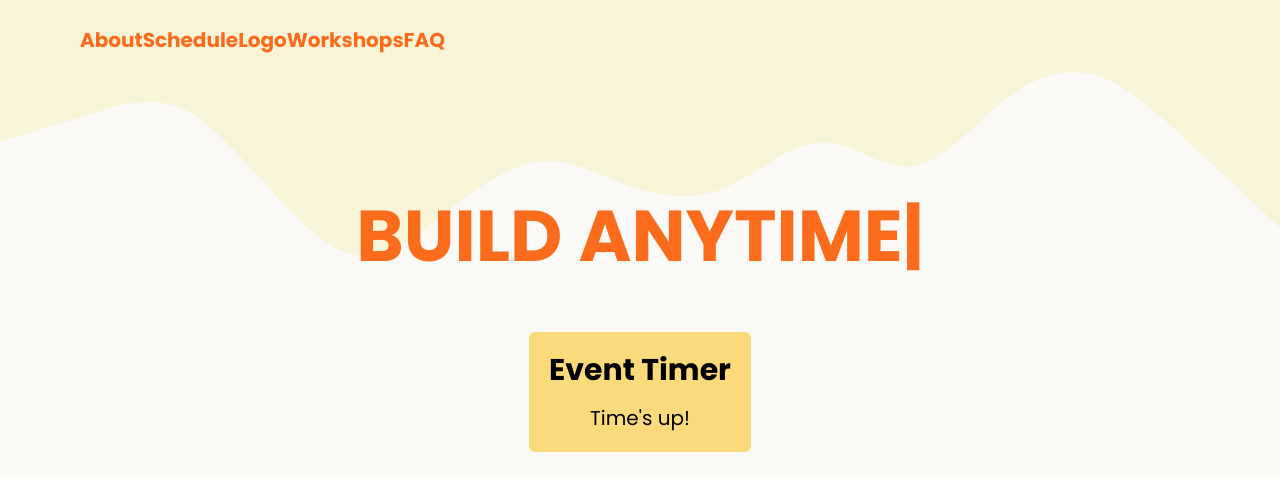
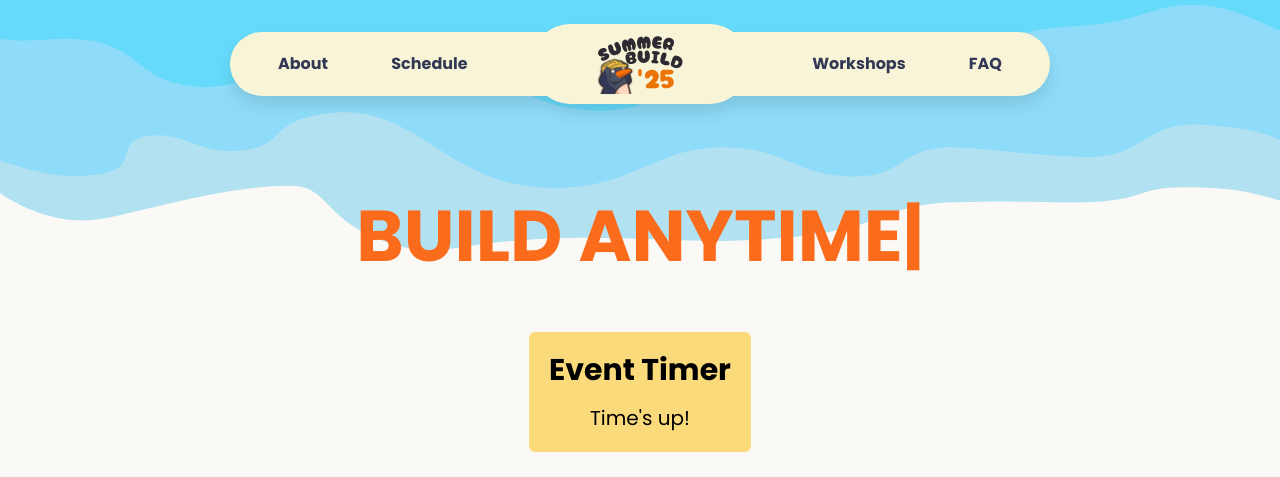
Before and after one commit to DevHub-iLab/summerbuild-2025, a React (Vite) app: page / in a window 1280 px wide. Shown: the top 477 px of the page. Built offline with nearby package versions, Linux system fonts and the light colour scheme; the HTML template or start-up script is replaced by a standard one.

Commit message:
⚡ Updated Navbar with logo & new look

```diff
--- a/src/components/Navbar/NewNav.jsx
+++ b/src/components/Navbar/NewNav.jsx
@@ -1,5 +1,6 @@
 import React, { useState, useEffect } from "react"
 import { IoIosMenu, IoMdClose } from "react-icons/io"
+import SummerBuild25 from "../../assets/summerbuild25logo.svg"
 
 function NewNav() {
     const [navbar, setNavbar] = useState(false) // Tracks background change
@@ -46,79 +47,77 @@ function NewNav() {
     return (
         <>
             <svg
-                class="absolute top-0 left-0 z-[-1] h-auto w-auto"
-                viewBox="0 0 1440 320"
-            >
+                class="absolute z-[-1] h-auto w-auto"
+                viewBox="10 100 1440 480">
                 <path
-                    fill="#f8f4d8"
-                    fill-opacity="1"
-                    d="M0,160L17.1,154.7C34.3,149,69,139,103,128C137.1,117,171,107,206,122.7C240,139,274,181,309,218.7C342.9,256,377,288,
-            411,288C445.7,288,480,256,514,229.3C548.6,203,583,181,617,181.3C651.4,181,686,203,720,213.3C754.3,224,789,224,823,208C857.1,192,891,160,926,160C960,160,994,
-            192,1029,186.7C1062.9,181,1097,139,1131,112C1165.7,85,1200,75,1234,85.3C1268.6,96,1303,128,1337,160C1371.4,192,1406,224,1423,240L1440,256L1440,0L1422.9,0C1405.7,
-            0,1371,0,1337,0C1302.9,0,1269,0,1234,0C1200,0,1166,0,1131,0C1097.1,0,1063,0,1029,0C994.3,0,960,0,926,0C891.4,0,857,0,823,0C788.6,0,754,0,720,0C685.7,0,651,0,617,
-            0C582.9,0,549,0,514,0C480,0,446,0,411,0C377.1,0,343,0,309,0C274.3,0,240,0,206,0C171.4,0,137,0,103,0C68.6,0,34,0,17,0L0,0Z"
-                ></path>
+                    d="M109.474 347.754C66.984 350.169 21.4949 328.709 9.13968e-06 308.962L4.67713e-05 0.000244141L2093 0.000375473L2093 359.887C1918.04 373.19 1932.98 320.479 1848.5 320.479C1795.51 318.608 1724.39 349.444 1649.61 359.887C1547.51 374.144 1459.75 317.19 1385.5 312.225C1276.03 304.903 1318.19 323.927 1231.21 327.668C1180.22 328.084 1153.72 325.589 1091.74 327.668C988.264 327.668 1021.95 366.01 828.5 371C714.629 371 637 357 494.5 384C368.5 363.807 388.686 308.962 336.92 308.962C249.44 308.962 151.964 345.338 109.474 347.754Z"
+                    fill="#B2E1F2"
+                />
+                <path
+                    d="M128.469 294.757C81.632 304.804 41.7894 290.878 5.17208e-06 277.537L3.8976e-05 0.00012207L2093 0.000253402C2093 0.000253402 2072.06 207.765 2093 231.757L2093 314.542C2036.1 336.573 1991.36 285.381 1916.5 276.573C1850.31 268.785 1828.84 273.021 1760.58 276.573C1686.48 280.427 1670.47 242.734 1596 240.398C1530.75 238.35 1516.81 285.927 1471.5 266.333C1432.77 249.586 1419.2 244.116 1364 240.398C1294.57 235.721 1300.75 278.032 1230.5 276.573C1186.09 275.65 1138.64 269.863 1095 266.333C1016.58 259.989 1034.64 304.314 956.272 297.87C902.838 293.476 892.906 270.347 839.3 266.333C752.38 259.824 729.012 309.169 640.847 311.356C503.346 314.766 480.606 202.79 360.414 230.719C309.41 242.571 330.559 267.287 272.435 269.86C232.621 271.622 216.649 247.855 178.457 252.846C136.488 258.331 167.559 286.373 128.469 294.757Z"
+                    fill="#8EDCF9"
+                />
+                <path
+                    d="M125 148.629C80.6639 135.977 44.8535 153.071 1.19201e-05 141.099L2.52792e-05 -0.000183105L2093 0.000107918L2093 267C1972.34 267.207 2020.84 153.629 1904 171.78C1816.67 185.347 1824.69 123.07 1734.5 123.5C1640.47 123.948 1589.18 180.957 1505.5 155.129C1417.14 127.857 1382.93 85.6217 1297 115.584C1241.67 134.876 1204.09 124.377 1146.5 141.099C1020.5 177.688 1003.26 134.232 888.5 141.099C795.115 146.687 782.794 222.683 689 224.531C579.829 226.682 554.999 145.364 446 141.099C346.582 137.209 296.422 218.403 206 193.206C167.113 182.37 163.721 159.678 125 148.629Z"
+                    fill="#66DAFB"
+                />
             </svg>
 
             {/* Desktop Navbar */}
+            <div className="flex max-w-full justify-center">
                 <div
-                className={`fixed top-0 z-50 px-16 transition-all duration-300`}
-            >
+                    className={`fixed z-50 m-auto mt-8 w-full max-w-[80%] px-[8vw] transition-all duration-300`}>
                     <nav
-                    className={`transition-all duration-100 ${
-                        navbar
-                            ? "border-b border-[#FA6B1C]/10 bg-[#f8f4d8]/80 shadow-lg backdrop-blur-md"
-                            : "bg-transparent"
-                    }`}
-                >
-                    <ul className="z-50 mx-auto hidden h-16 w-full max-w-[1000px] items-center justify-around px-4 text-xl font-bold text-[#FA6B1C] md:flex">
+                        className={`rounded-4xl bg-[#f8f4d8] drop-shadow-xl transition-all duration-100`}>
+                        <ul
+                            className={`z-50 mx-auto hidden h-[8vh] items-center justify-around px-4 text-[2vh] font-bold text-[#323854] md:flex ${showNavbar ? "" : ""}`}>
                             <li
-                            className="cursor-pointer pt-4"
-                            onClick={() => scrollToSection("about")}
-                        >
+                                className="cursor-pointer transition-all duration-100 hover:underline"
+                                onClick={() => scrollToSection("about")}>
                                 About
                             </li>
                             <li
-                            className="cursor-pointer pt-4"
-                            onClick={() => scrollToSection("schedule")}
-                        >
+                                className="cursor-pointer transition-all duration-100 hover:underline"
+                                onClick={() => scrollToSection("schedule")}>
                                 Schedule
                             </li>
                             <li
-                            className="cursor-pointer pt-4"
+                                className="cursor-pointer transition-all duration-100 hover:underline"
                                 onClick={() =>
-                                window.scrollTo({ top: 0, behavior: "smooth" })
-                            }
-                        >
-                            Logo
+                                    window.scrollTo({
+                                        top: 0,
+                                        behavior: "smooth",
+                                    })
+                                }>
+                                <img
+                                    src={SummerBuild25}
+                                    alt="SummerBuild Logo"
+                                    className="z-2 h-[10vh] rounded-[3rem] bg-[#f8f4d8] px-16 py-2 backdrop-blur-md transition-all duration-100 hover:scale-110"
+                                />
                             </li>
                             <li
-                            className="cursor-pointer pt-4"
-                            onClick={() => scrollToSection("workshop")}
-                        >
+                                className="cursor-pointer transition-all duration-100 hover:underline"
+                                onClick={() => scrollToSection("workshop")}>
                                 Workshops
                             </li>
                             <li
-                            className="cursor-pointer pt-4"
-                            onClick={() => scrollToSection("faq")}
-                        >
+                                className="cursor-pointer transition-all duration-100 hover:underline"
+                                onClick={() => scrollToSection("faq")}>
                                 FAQ
                             </li>
                         </ul>
                     </nav>
                 </div>
-
+            </div>
             {/* Mobile Navbar */}
             <div
-                className={`fixed top-0 z-50 w-full transition-all duration-300`}
-            >
+                className={`fixed top-0 z-50 w-full transition-all duration-300`}>
                 <div
                     className={`transition-all duration-300 ${
                         navMobile || navbar
-                            ? "border-b border-[#FA6B1C]/10 bg-[#f8f4d8]/90 shadow-lg backdrop-blur-md"
+                            ? "rounded-lg bg-[#f8f4d8]/80 shadow-lg backdrop-blur-md"
                             : "bg-transparent"
-                    } flex w-full flex-col items-center justify-start p-4 md:hidden`}
-                >
+                    } flex w-full flex-col items-center justify-start p-2 md:hidden`}>
                     {/* Mobile Menu Icon (Toggles Menu) */}
                     <div onClick={handleMobileNav} className="cursor-pointer">
                         {navMobile ? (
@@ -134,16 +133,14 @@ function NewNav() {
                             navMobile
                                 ? "max-h-[500px] scale-y-100 opacity-100"
                                 : "max-h-0 scale-y-0 opacity-0"
-                        }`}
-                    >
+                        }`}>
                         <ul className="mt-5 text-center text-lg font-bold text-[#FA6B1C] sm:text-xl md:text-2xl">
                             <li
                                 className="cursor-pointer py-5"
                                 onClick={() => {
                                     scrollToSection("about")
                                     setNavMobile(false)
-                                }}
-                            >
+                                }}>
                                 About
                             </li>
                             <li
@@ -151,8 +148,7 @@ function NewNav() {
                                 onClick={() => {
                                     scrollToSection("schedule")
                                     setNavMobile(false)
-                                }}
-                            >
+                                }}>
                                 Schedule
                             </li>
                             <li
@@ -163,8 +159,7 @@ function NewNav() {
                                         behavior: "smooth",
                                     })
                                     setNavMobile(false)
-                                }}
-                            >
+                                }}>
                                 Logo
                             </li>
                             <li
@@ -172,8 +167,7 @@ function NewNav() {
                                 onClick={() => {
                                     scrollToSection("workshop")
                                     setNavMobile(false)
-                                }}
-                            >
+                                }}>
                                 Workshops
                             </li>
                             <li
@@ -181,8 +175,7 @@ function NewNav() {
                                 onClick={() => {
                                     scrollToSection("faq")
                                     setNavMobile(false)
-                                }}
-                            >
+                                }}>
                                 FAQ
                             </li>
                         </ul>
```
Also changed, not shown: src/assets/summerbuild25logo.svg (added). Lines whose indentation alone changed are shown as unchanged.
